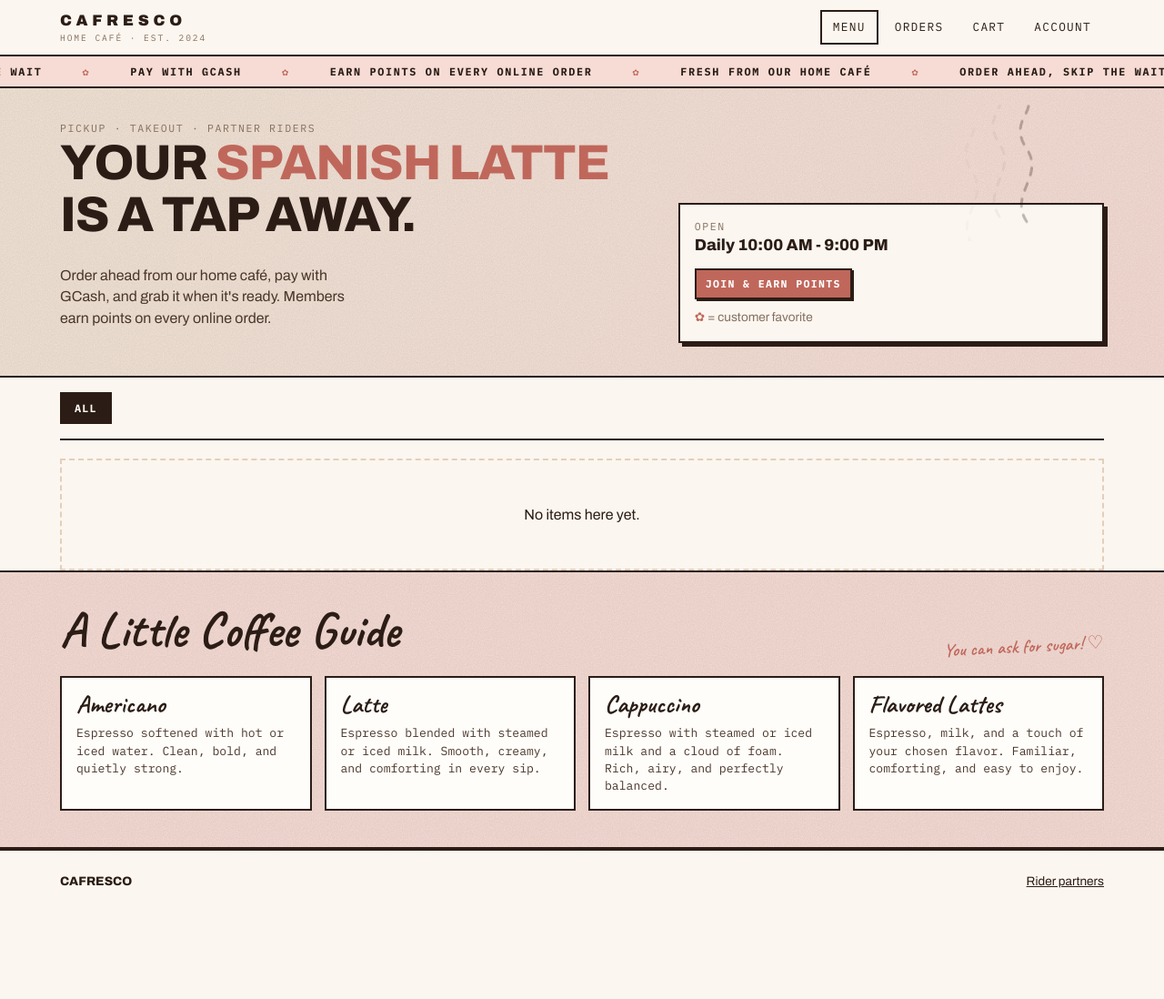
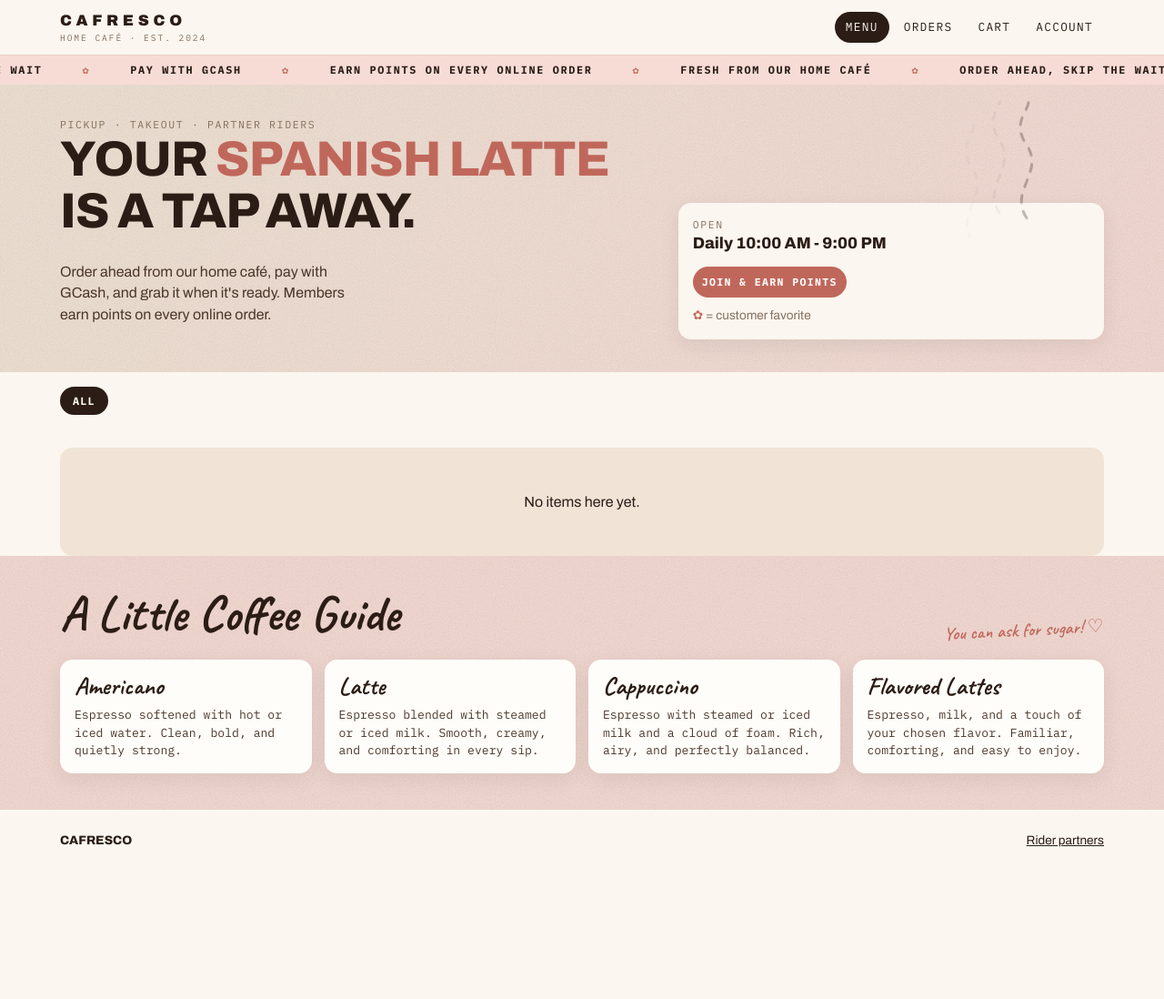
Before and after one commit to loisgasper/cafresco.ph, a PHP site: page / in a window 1280 px wide. Shown: the whole page at 91% size. After the commit the page ends 931 px from the top, so only its background shows below. Run offline with PHP 8.4, Linux system fonts and the light colour scheme; data comes from the database, SQL or seed files in the repository; data that the repository does not hold is empty; some libraries are stand-ins or nearby versions.

Commit message:
Borderless soft style with left-to-right hover sweep
Removes outlines and hard shadows in favor of rounded, softly shadowed
cards and filled inputs; buttons, cards, tabs and nav sweep in color from
left to right on hover. Keyboard focus rings are kept. Variant prices are
listed cheapest first.

Co-Authored-By: Claude Opus 5.5 <noreply@anthropic.com>
Claude-Session: https://claude.ai/code/session_01NNaPbHGYkkywnkkTLeMDFS

```diff
--- a/admin/index.html
+++ b/admin/index.html
@@ -12,11 +12,11 @@
   <link rel="preconnect" href="https://fonts.googleapis.com">
   <link rel="preconnect" href="https://fonts.gstatic.com" crossorigin>
   <link href="https://fonts.googleapis.com/css2?family=Archivo:wght@400;600;800;900&family=Caveat:wght@600;700&family=IBM+Plex+Mono:wght@400;700&display=swap" rel="stylesheet">
-  <link rel="stylesheet" href="assets/css/app.css?v=2">
+  <link rel="stylesheet" href="assets/css/app.css?v=3">
 </head>
 <body>
   <div id="root"><div class="spinner"></div></div>
-  <script src="assets/js/core.js?v=2"></script>
-  <script src="assets/js/admin.js?v=2"></script>
+  <script src="assets/js/core.js?v=3"></script>
+  <script src="assets/js/admin.js?v=3"></script>
 </body>
 </html>
--- a/assets/css/app.css
+++ b/assets/css/app.css
@@ -279,3 +279,94 @@ table.t tr.click:hover td { background: var(--concrete); }
   .marquee .track, .steam path, .rotator.swap { animation: none; }
 }
 @media (max-width: 560px) { .hero.warm p { display: none; } .hero.warm .stamp { padding: 12px; } .hero.warm h1 { font-size: 1.9rem; } }
+
+/* ---------- Borderless, soft look with left-to-right hover sweep ---------- */
+:root {
+  --line: 0 solid transparent;
+  --shadow: 0 6px 22px rgba(43, 29, 22, .08);
+  --shadow-lg: 0 14px 40px rgba(43, 29, 22, .14);
+  --radius: 14px;
+  --radius-sm: 10px;
+}
+.topbar { box-shadow: 0 1px 0 rgba(43, 29, 22, .06); }
+.panel, .kpi, .ocard, .drink, .guide-card, .hero .stamp, .stamp, .tablewrap, .notice, .empty, .product, .sheet { border: 0; border-radius: var(--radius); }
+.panel, .kpi, .ocard, .drink, .guide-card, .stamp, .tablewrap { box-shadow: var(--shadow); }
+.panel.shadow { box-shadow: var(--shadow-lg); }
+.empty { background: var(--concrete); }
+.notice { border-radius: var(--radius-sm); }
+.sheet { box-shadow: var(--shadow-lg); overflow: hidden auto; }
+.sheet header, .sheet footer { border: 0; }
+.sheet header { box-shadow: 0 1px 0 rgba(43, 29, 22, .07); }
+.sheet footer { box-shadow: 0 -1px 0 rgba(43, 29, 22, .07); }
+@media (max-width: 560px) { .sheet { border-radius: 20px 20px 0 0; } }
+.marquee, .hero, .guide, .footer, .cats, .bottomnav, .lines, .totals .grand, .steps, .steps div, .seg, .seg button, .timeline, .qty, .qty span, .side, .side .brand, .adminbar, table.t th { border: 0 !important; }
+.bottomnav { box-shadow: 0 -4px 18px rgba(43, 29, 22, .08); }
+.side { box-shadow: 1px 0 0 rgba(43, 29, 22, .06); }
+.totals .grand { box-shadow: 0 -1px 0 rgba(43, 29, 22, .15); }
+table.t th { box-shadow: 0 1px 0 rgba(43, 29, 22, .12); }
+table.t td { border-bottom-color: rgba(43, 29, 22, .07); }
+.line { border-bottom-color: rgba(43, 29, 22, .08); }
+.timeline { box-shadow: inset 2px 0 0 var(--concrete-2); }
+.timeline li::before { border: 0; background: var(--concrete-2); border-radius: 50%; }
+.timeline li:last-child::before { background: var(--clay); }
+.steps { background: var(--concrete); border-radius: var(--radius-sm); overflow: hidden; }
+.steps div.on { background: var(--ink); }
+
+/* Inputs: soft filled fields instead of outlines */
+input, select, textarea { border: 0; background-color: var(--concrete); border-radius: var(--radius-sm); }
+input:focus, select:focus, textarea:focus { background-color: #fff; outline: 2px solid var(--clay); outline-offset: 0; }
+.btn:focus-visible, a:focus-visible, button:focus-visible { outline: 2px solid var(--clay); outline-offset: 3px; }
+.check { border: 0; margin-bottom: 6px; border-radius: var(--radius-sm); background-color: var(--concrete); }
+.check:has(input:checked) { background-color: var(--blush); }
+.qty { background: var(--concrete); border-radius: var(--radius-sm); overflow: hidden; }
+.qty button { background: transparent; }
+.seg { background: var(--concrete); border-radius: var(--radius-sm); padding: 4px; gap: 4px; }
+.seg button { background-color: transparent; border-radius: 8px; }
+.iconbtn { border: 0; background: var(--concrete); border-radius: 50%; }
+.tag { border: 0; border-radius: 999px; padding: 3px 9px; background: var(--concrete); }
+.tag.dark { background: var(--ink); }
+.tag.clay { background: var(--clay); }
+.tag.ok { background: #e3eddf; } .tag.warn { background: #f6e8cf; } .tag.bad { background: #f7dcd8; }
+.badge { border: 0; border-radius: 999px; }
+.drink .plus { border: 0; border-radius: 50%; background-color: var(--blush); transition: transform .3s ease, background-color .3s; }
+.drink:hover .plus { transform: rotate(90deg); background-color: var(--clay); color: #fff; }
+.cats button { border: 0; border-radius: 999px; background-color: var(--concrete); }
+.topnav a { border: 0 !important; border-radius: 999px; }
+.topnav a.active { background-color: var(--ink); color: var(--paper); }
+.toast { border: 0; border-radius: var(--radius-sm); box-shadow: var(--shadow-lg); }
+.toast.bad { border: 0; }
+.install { border-radius: var(--radius); }
+.subrow input { border-radius: 8px; }
+.side a.nav { border-radius: 0 999px 999px 0; margin-right: 12px; }
+
+/* Buttons: no outline or hard shadow */
+.btn { border: 0; border-radius: 999px; box-shadow: none; }
+.btn.sm { box-shadow: none; }
+.btn.danger { border: 0; box-shadow: none; background-color: #f7dcd8; }
+.btn.ghost { background-color: var(--concrete); }
+.btn:active { transform: scale(.97); box-shadow: none; }
+.product:hover, .drink:hover, .ocard:hover { transform: none; }
+.ocard.alert { border: 0; box-shadow: 0 0 0 2px var(--clay), var(--shadow); }
+
+/* Left-to-right hover sweep */
+.btn, .drink, .ocard, .cats button, .seg button, .topnav a, .side a.nav, .check, .bottomnav a, table.t tr.click td, .guide-card {
+  --sweep: var(--blush);
+  background-image: linear-gradient(var(--sweep), var(--sweep));
+  background-repeat: no-repeat;
+  background-position: left center;
+  background-size: 0% 100%;
+  transition: background-size .45s cubic-bezier(.22, .61, .36, 1), color .3s ease, box-shadow .3s ease;
+}
+.btn { --sweep: var(--clay); }
+.btn.clay { --sweep: var(--ink); }
+.btn.ghost, .btn.danger { --sweep: var(--concrete-2); }
+.side a.nav, .topnav a, .bottomnav a { --sweep: var(--blush); }
+.btn:hover, .drink:hover, .ocard:hover, .cats button:hover, .seg button:hover, .topnav a:hover, .side a.nav:hover, .check:hover,
+.bottomnav a:hover, table.t tr.click:hover td, .guide-card:hover { background-size: 100% 100%; }
+.drink:hover, .ocard:hover { box-shadow: var(--shadow-lg); }
+.side a.nav:hover, .topnav a:hover { color: var(--ink); }
+.side a.nav.active, .topnav a.active, .cats button.on, .seg button.on, .bottomnav a.active { background-color: var(--ink); color: var(--paper); --sweep: var(--ink); }
+table.t tr.click:hover td { background-color: transparent; }
+@media (prefers-reduced-motion: reduce) {
+  .btn, .drink, .ocard, .cats button, .seg button, .topnav a, .side a.nav, .check, .bottomnav a, table.t tr.click td, .guide-card { transition: none; }
+}
--- a/assets/js/app.js
+++ b/assets/js/app.js
@@ -104,7 +104,7 @@
 
   function drinkCard(p) {
     const prices = p.variants.length
-      ? p.variants.map((v) => `<span><small>${esc(v.name)}</small><b>${peso(v.price).replace('.00', '')}</b></span>`).join('')
+      ? p.variants.slice().sort((a, b) => a.price - b.price).map((v) => `<span><small>${esc(v.name)}</small><b>${peso(v.price).replace('.00', '')}</b></span>`).join('')
       : `<span><b>${peso(p.price).replace('.00', '')}</b></span>`;
     return `<button class="drink${p.sold_out ? ' soldout' : ''}" data-pid="${p.id}" ${p.sold_out ? 'disabled' : ''}>
       <div class="info">
@@ -434,9 +434,9 @@
           <div class="label">Amount</div><div class="row"><b class="mono" style="font-size:1.2rem">${peso(o.total)}</b><button class="btn sm ghost" data-copy="${o.total.toFixed(2)}">Copy</button></div>
           <div class="small muted" style="margin-top:8px">Put <b class="mono">${esc(o.code)}</b> in the GCash message.</div>
         </div>
-        ${c.gcash_qr ? `<img src="${esc(c.gcash_qr)}" alt="GCash QR code" style="border:2px solid var(--ink);max-width:220px;justify-self:center">` : ''}
+        ${c.gcash_qr ? `<img src="${esc(c.gcash_qr)}" alt="GCash QR code" style="border:0;max-width:220px;justify-self:center">` : ''}
       </div>
-      <form id="proofForm" style="margin-top:16px;border-top:2px solid var(--ink);padding-top:16px">
+      <form id="proofForm" style="margin-top:16px;border-top:0;padding-top:16px">
         <label class="field"><span>GCash reference no.</span><input name="gcash_ref" inputmode="numeric" required minlength="10" maxlength="20" placeholder="13-digit reference" class="mono"></label>
         <label class="field"><span>Sender name (as shown in GCash)</span><input name="gcash_sender" maxlength="120"></label>
         <label class="field"><span>Receipt screenshot</span><input name="proof" type="file" accept="image/png,image/jpeg,image/webp" required></label>
--- a/assets/js/core.js
+++ b/assets/js/core.js
@@ -120,7 +120,7 @@
     box.id = 'installBox';
     box.className = 'install panel shadow';
     box.innerHTML = `<div class="row" style="align-items:flex-start;flex-wrap:nowrap">
-      <img src="${BASE}assets/icons/icon-192.png" width="48" height="48" alt="" style="border:2px solid var(--ink)">
+      <img src="${BASE}assets/icons/icon-192.png" width="48" height="48" alt="" style="border:0">
       <div style="flex:1"><b>Install the Cafresco app</b><div class="small muted">${ios
         ? 'Tap the Share button <b>⬆︎</b> in Safari, then <b>Add to Home Screen</b>.'
         : 'Order faster from your home screen. Free, no app store needed.'}</div></div>
--- a/index.html
+++ b/index.html
@@ -16,7 +16,7 @@
   <link rel="preconnect" href="https://fonts.googleapis.com">
   <link rel="preconnect" href="https://fonts.gstatic.com" crossorigin>
   <link href="https://fonts.googleapis.com/css2?family=Archivo:wght@400;600;800;900&family=Caveat:wght@600;700&family=IBM+Plex+Mono:wght@400;700&display=swap" rel="stylesheet">
-  <link rel="stylesheet" href="assets/css/app.css?v=2">
+  <link rel="stylesheet" href="assets/css/app.css?v=3">
 </head>
 <body>
   <header class="topbar">
@@ -42,7 +42,7 @@
 
   <a href="#/cart" class="btn clay cart-fab hidden" id="cartFab">Cart · <span data-carttotal>₱0.00</span></a>
 
-  <script src="assets/js/core.js?v=2"></script>
-  <script src="assets/js/app.js?v=2"></script>
+  <script src="assets/js/core.js?v=3"></script>
+  <script src="assets/js/app.js?v=3"></script>
 </body>
 </html>
--- a/rider/index.html
+++ b/rider/index.html
@@ -13,12 +13,12 @@
   <link rel="preconnect" href="https://fonts.googleapis.com">
   <link rel="preconnect" href="https://fonts.gstatic.com" crossorigin>
   <link href="https://fonts.googleapis.com/css2?family=Archivo:wght@400;600;800;900&family=Caveat:wght@600;700&family=IBM+Plex+Mono:wght@400;700&display=swap" rel="stylesheet">
-  <link rel="stylesheet" href="assets/css/app.css?v=2">
+  <link rel="stylesheet" href="assets/css/app.css?v=3">
 </head>
 <body>
   <header class="topbar"><div class="wrap"><a href="rider/" class="brand">Cafresco<small>Rider partners</small></a><div class="topnav" style="display:flex" id="rnav"></div></div></header>
   <main id="view"><div class="spinner"></div></main>
-  <script src="assets/js/core.js?v=2"></script>
-  <script src="assets/js/rider.js?v=2"></script>
+  <script src="assets/js/core.js?v=3"></script>
+  <script src="assets/js/rider.js?v=3"></script>
 </body>
 </html>
--- a/setup.html
+++ b/setup.html
@@ -6,7 +6,7 @@
   <base href="/">
   <title>Cafresco · Setup</title>
   <meta name="robots" content="noindex">
-  <link rel="stylesheet" href="assets/css/app.css?v=2">
+  <link rel="stylesheet" href="assets/css/app.css?v=3">
 </head>
 <body>
   <div class="wrap"><div class="auth">
@@ -22,7 +22,7 @@
     </form>
     <div id="out"></div>
   </div></div>
-  <script src="assets/js/core.js?v=2"></script>
+  <script src="assets/js/core.js?v=3"></script>
   <script>
     CF.$('#f').onsubmit = (e) => { e.preventDefault(); CF.busy(e.submitter, async () => {
       const r = await CF.api('setup', { body: CF.formData(e.target) });
--- a/sw.js
+++ b/sw.js
@@ -1,6 +1,6 @@
 /* Cafresco service worker: offline app shell. API calls always go to the network. */
-const CACHE = 'cafresco-v2';
-const SHELL = ['/', '/index.html', '/assets/css/app.css?v=2', '/assets/js/core.js?v=2', '/assets/js/app.js?v=2',
+const CACHE = 'cafresco-v3';
+const SHELL = ['/', '/index.html', '/assets/css/app.css?v=3', '/assets/js/core.js?v=3', '/assets/js/app.js?v=3',
   '/assets/icons/icon-192.png', '/manifest.webmanifest'];
 
 self.addEventListener('install', (e) => {
```
Also changed, not shown: assets/js/admin.js (+5 -5 lines).
